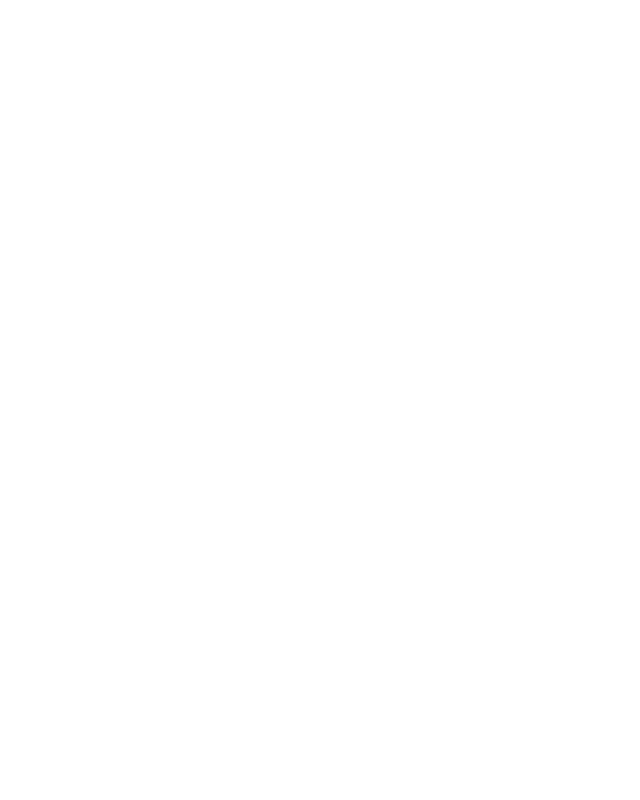
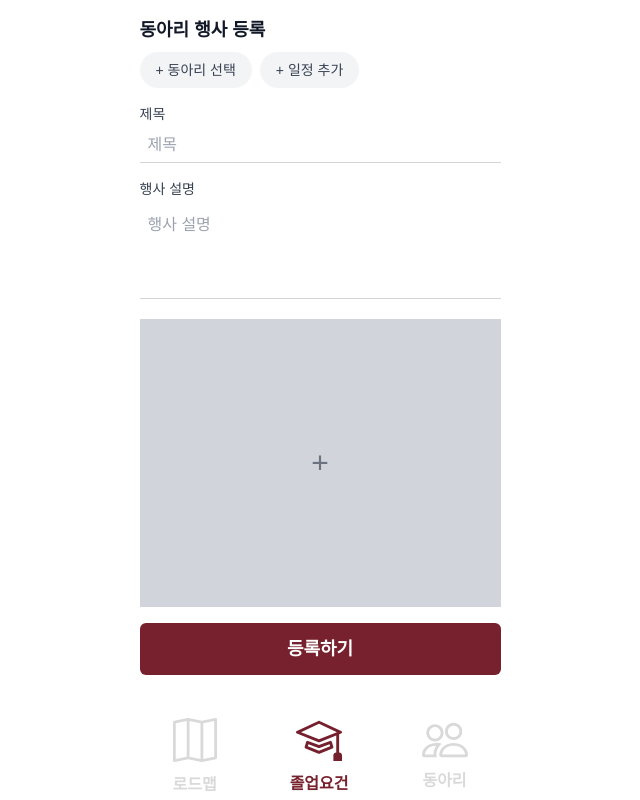
Before and after one commit to kwthon-2024/Team6_FE, a React (Create React App) app: page /pages/clubs/registerEv in a window 1280 px wide. Before the commit this address had no page. Shown: the whole page, without its empty margins (320-960 px from the left). Built offline with nearby package versions, Linux system fonts and the light colour scheme; a web font is replaced by a local one.

Commit message:
동아리 행사 등록 페이지

```diff
--- a/src/App.js
+++ b/src/App.js
@@ -5,6 +5,7 @@
 import Clubs from "./pages/clubs/Clubs";
 import ClubsDetail from "./pages/clubs/ClubsDetail";
 import ClubEvDetail from "./pages/ClubEvDetail";
+import ClubEvRegister from "./pages/ClubEvRegister"
 import SignIn from "./pages/SignIn";
 import Graduation from "./pages/Graduation";
 
@@ -26,6 +27,7 @@
               <Route path="clubs" element={<Clubs />} />
               <Route path="clubs/detail" element={<ClubsDetail />} />
               <Route path="clubs/detailEv" element={<ClubEvDetail />} />
+              <Route path="clubs/registerEv" element={<ClubEvRegister />} />
             </Route>
           </Route>
         </Routes>
--- /dev/null
+++ b/src/pages/ClubEvRegister.jsx
@@ -0,0 +1,73 @@
+import React, { useState, useRef } from 'react';
+
+function ClubEvRegister() {
+  const [title, setTitle] = useState('');
+  const [description, setDescription] = useState('');
+  const descriptionRef = useRef(null);
+
+  const handleDescriptionChange = (e) => {
+    setDescription(e.target.value);
+
+    // 행사 설명 높이 조정
+    descriptionRef.current.style.height = 'auto'; // 초기화
+    descriptionRef.current.style.height = `${descriptionRef.current.scrollHeight}px`;
+  };
+
+  return (
+    <div className="bg-white min-h-screen p-4 flex flex-col items-start">
+      {/* 제목 */}
+      <h1 className="text-lg font-bold text-gray-900 mb-2">동아리 행사 등록</h1>
+
+      {/* 버튼 그룹 */}
+      <div className="flex space-x-2 mb-4">
+        <button className="bg-gray-100 text-gray-700 text-sm rounded-full px-4 py-2">
+          + 동아리 선택
+        </button>
+        <button className="bg-gray-100 text-gray-700 text-sm rounded-full px-4 py-2">
+          + 일정 추가
+        </button>
+      </div>
+
+      {/* 제목 입력 */}
+      <div className="w-full mb-4">
+        <label className="block text-sm font-medium text-gray-700 mb-1">
+          제목
+        </label>
+        <input
+          type="text"
+          value={title}
+          onChange={(e) => setTitle(e.target.value)}
+          placeholder="제목"
+          className="w-full border-b border-gray-300 p-2 focus:outline-none focus:border-main01"
+        />
+      </div>
+
+      {/* 행사 설명 입력 */}
+      <div className="w-full mb-4">
+        <label className="block text-sm font-medium text-gray-700 mb-1">
+          행사 설명
+        </label>
+        <textarea
+          ref={descriptionRef}
+          value={description}
+          onChange={handleDescriptionChange}
+          placeholder="행사 설명"
+          className="w-full border-b border-gray-300 p-2 resize-none overflow-hidden focus:outline-none focus:border-main01"
+          style={{ minHeight: '96px' }} // 초기 높이
+        ></textarea>
+      </div>
+
+      {/* 이미지 업로드 */}
+      <div className="w-full h-72 flex items-center justify-center bg-gray-300 mb-4">
+        <button className="text-gray-500 text-3xl">+</button>
+      </div>
+
+      {/* 등록 버튼 */}
+      <button className="w-full max-w-md bg-main01 text-white text-lg font-bold py-3 rounded-md">
+        등록하기
+      </button>
+    </div>
+  );
+}
+
+export default ClubEvRegister;
```
